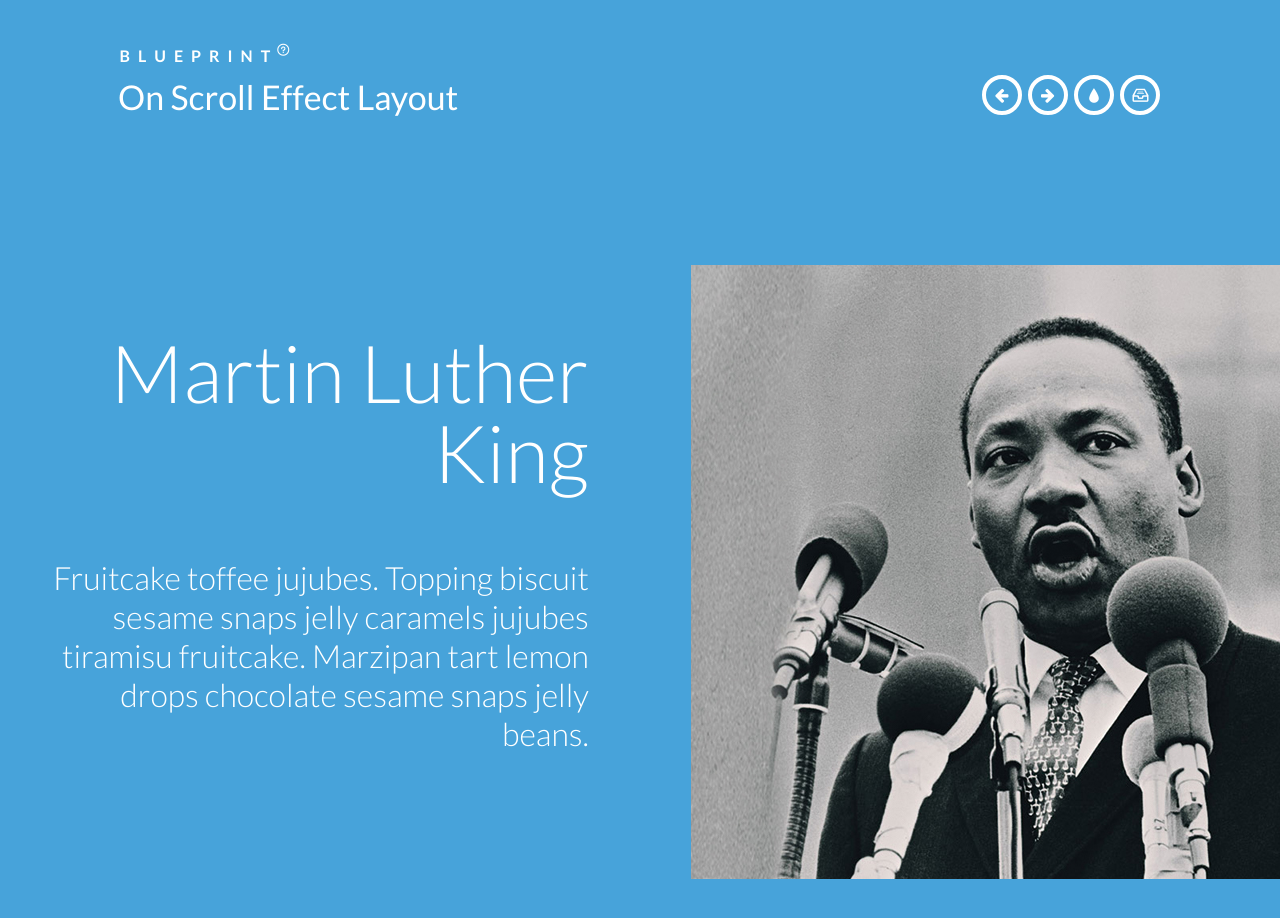
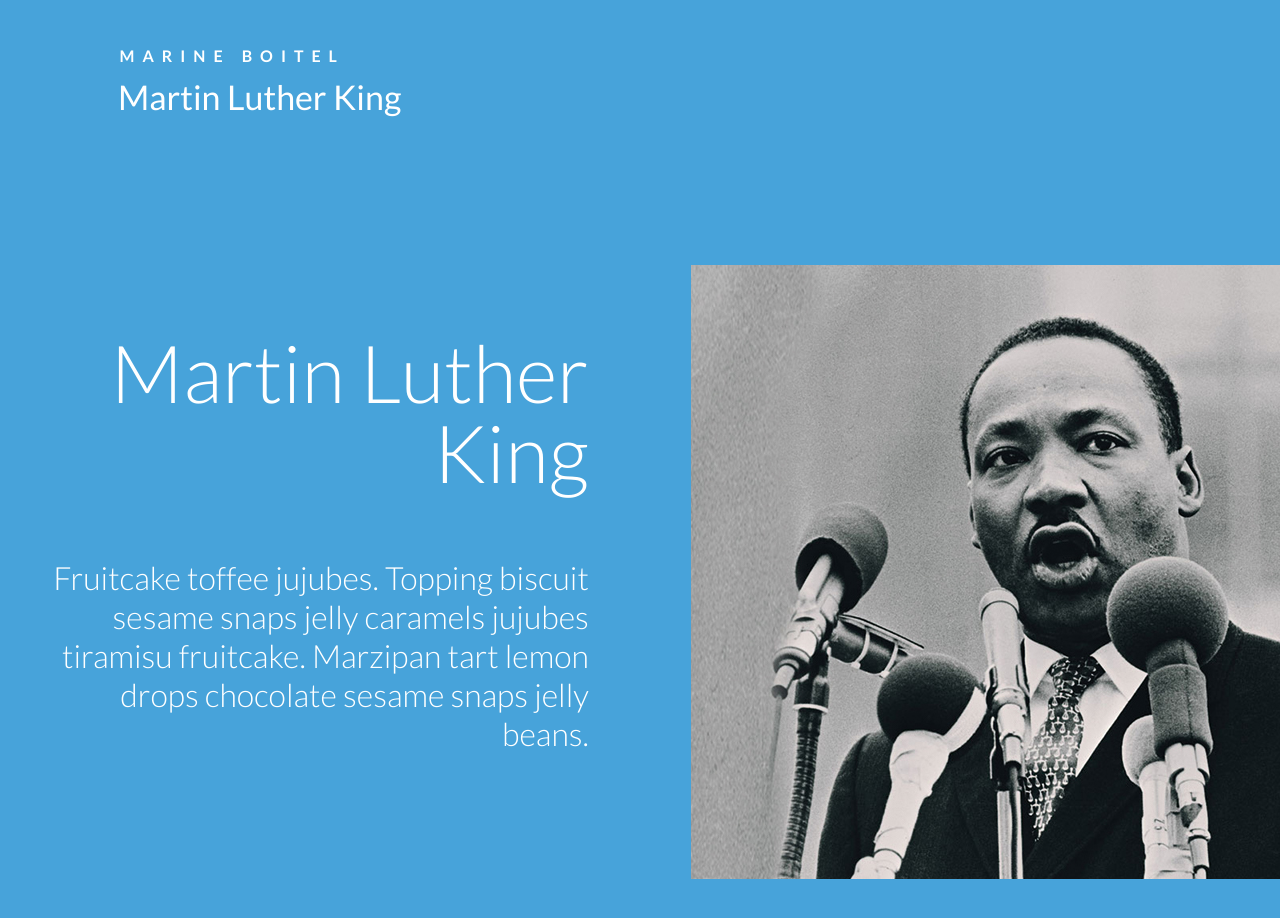
Before and after one commit to mahnine/d3project2, a plain HTML site: page index.html in a window 1280 px wide. Shown: the top 918 px of the page. Drawn offline with Linux system fonts and the light colour scheme.

Commit message:
MartinLutherking2

```diff
--- a/index.html
+++ b/index.html
@@ -16,14 +16,9 @@
 	<body>
 		<div class="container">
 			<header class="clearfix">
-				<span>Blueprint <span class="bp-icon bp-icon-about" data-content="The Blueprints are a collection of basic and minimal website concepts, components, plugins and layouts with minimal style for easy adaption and usage, or simply for inspiration."></span></span>
-				<h1>On Scroll Effect Layout</h1>
-				<nav>
-					<a href="http://tympanus.net/Blueprints/ResponsiveIconGrid/" class="bp-icon bp-icon-prev" data-info="previous Blueprint"><span>Previous Blueprint</span></a>
-					<a href="" class="bp-icon bp-icon-next" data-info="next Blueprint"><span>Next Blueprint</span></a>
-					<a href="http://tympanus.net/codrops/?p=15962" class="bp-icon bp-icon-drop" data-info="back to the Codrops article"><span>back to the Codrops article</span></a>
-					<a href="http://tympanus.net/codrops/category/blueprints/" class="bp-icon bp-icon-archive" data-info="Blueprints archive"><span>Go to the archive</span></a>
-				</nav>
+				<span>Marine BOITEL </span>
+				<h1>Martin Luther King</h1>
+
 			</header>
 			<div id="cbp-so-scroller" class="cbp-so-scroller">
 				<section class="cbp-so-section">
```
